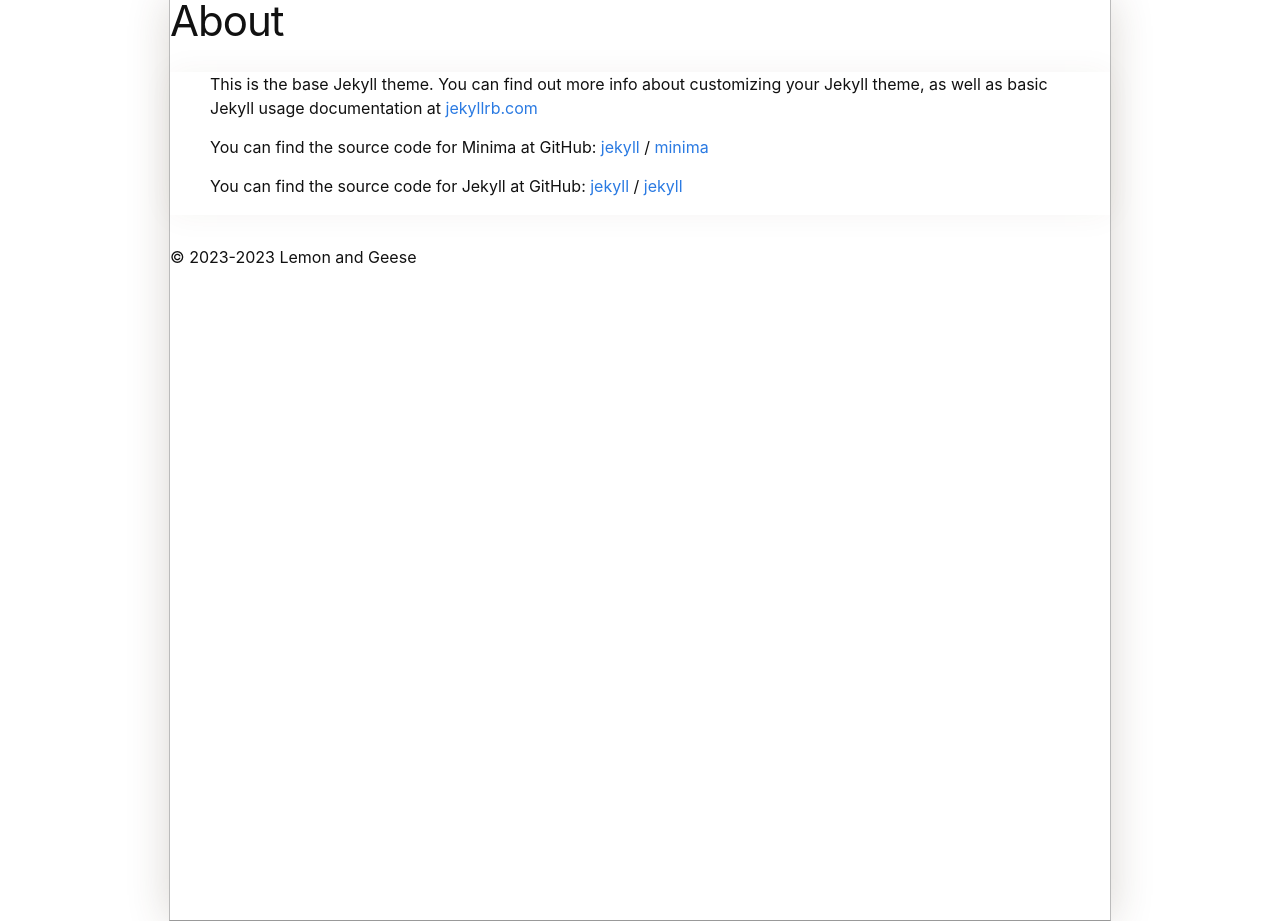
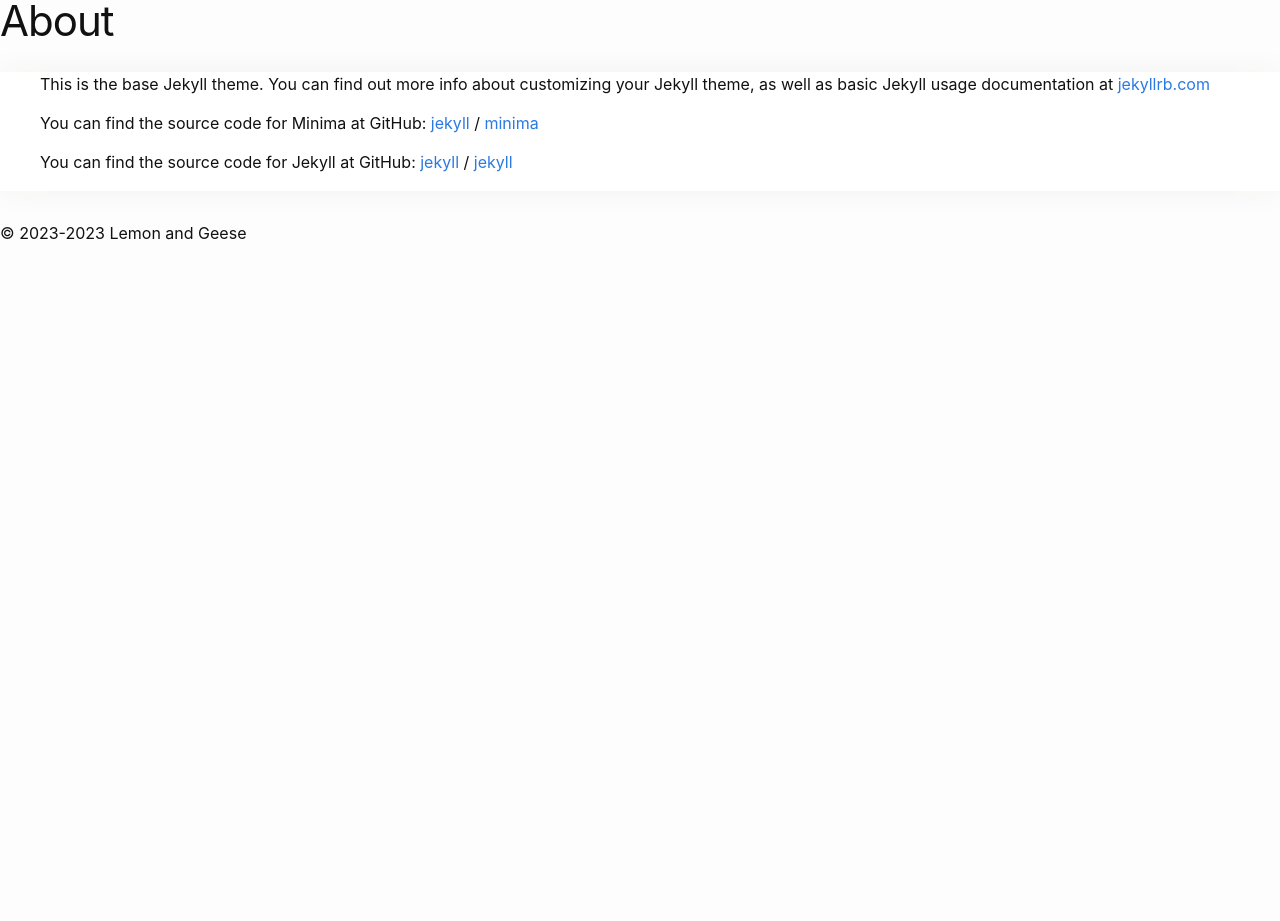
Before and after one commit to Lemongeese/lemongeese.github.io, a Jekyll site: the page built from about.markdown, in a window 1280 px wide. Built offline with Jekyll 4.4.1, drawn with Linux system fonts in a browser that asks for light colours; after the commit the page ends 900 px from its top, so only the background shows below that.

```diff
--- a/_layouts/default.html
+++ b/_layouts/default.html
@@ -1,14 +1,10 @@
 <!DOCTYPE html>
 <html lang="{{ page.lang | default: site.lang | default: "en" }}">
-
   {%- include head.html -%}
 
-  <body class="page-book">
-
+  <body id="top">
     {{ content }}
-
     <footer>© 2023-2023 Lemon and Geese</footer>
-
   </body>
 
 </html>
```
